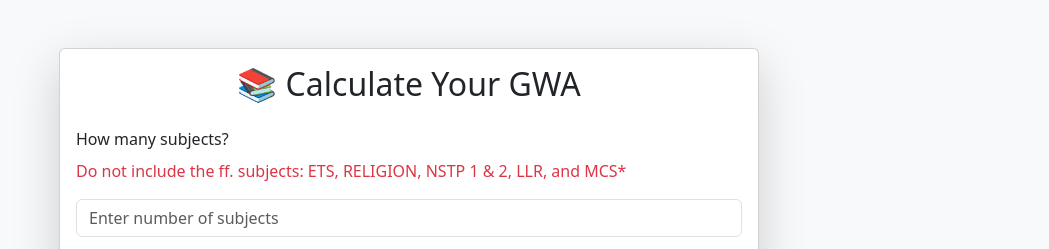
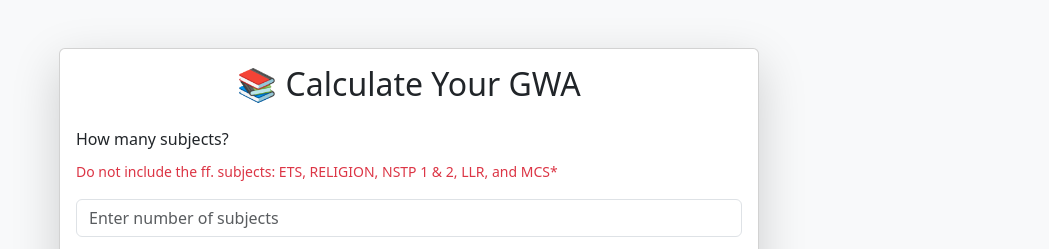
Before and after one commit to Ezechiel28/CalculateYourGWA, a plain HTML site: page index.html in a window 1280 px wide. Shown: the top 249 px of the page, without its empty margins (231-1280 px from the left). Drawn offline with nearby package versions, Linux system fonts and the light colour scheme.

Commit message:
Update index.html

```diff
--- a/index.html
+++ b/index.html
@@ -30,7 +30,7 @@
                 <div class="mb-3">
                     <label for="subjectCount" class="form-label">How many subjects?</label>
                     <p class="text-danger">
-                        Do not include the ff. subjects: ETS, RELIGION, NSTP 1 & 2, LLR, and MCS*
+                        <small>Do not include the ff. subjects: ETS, RELIGION, NSTP 1 & 2, LLR, and MCS*</small>
                     </p>
                     <input type="number" id="subjectCount" class="form-control" min="1" placeholder="Enter number of subjects" />
                 </div>
```
